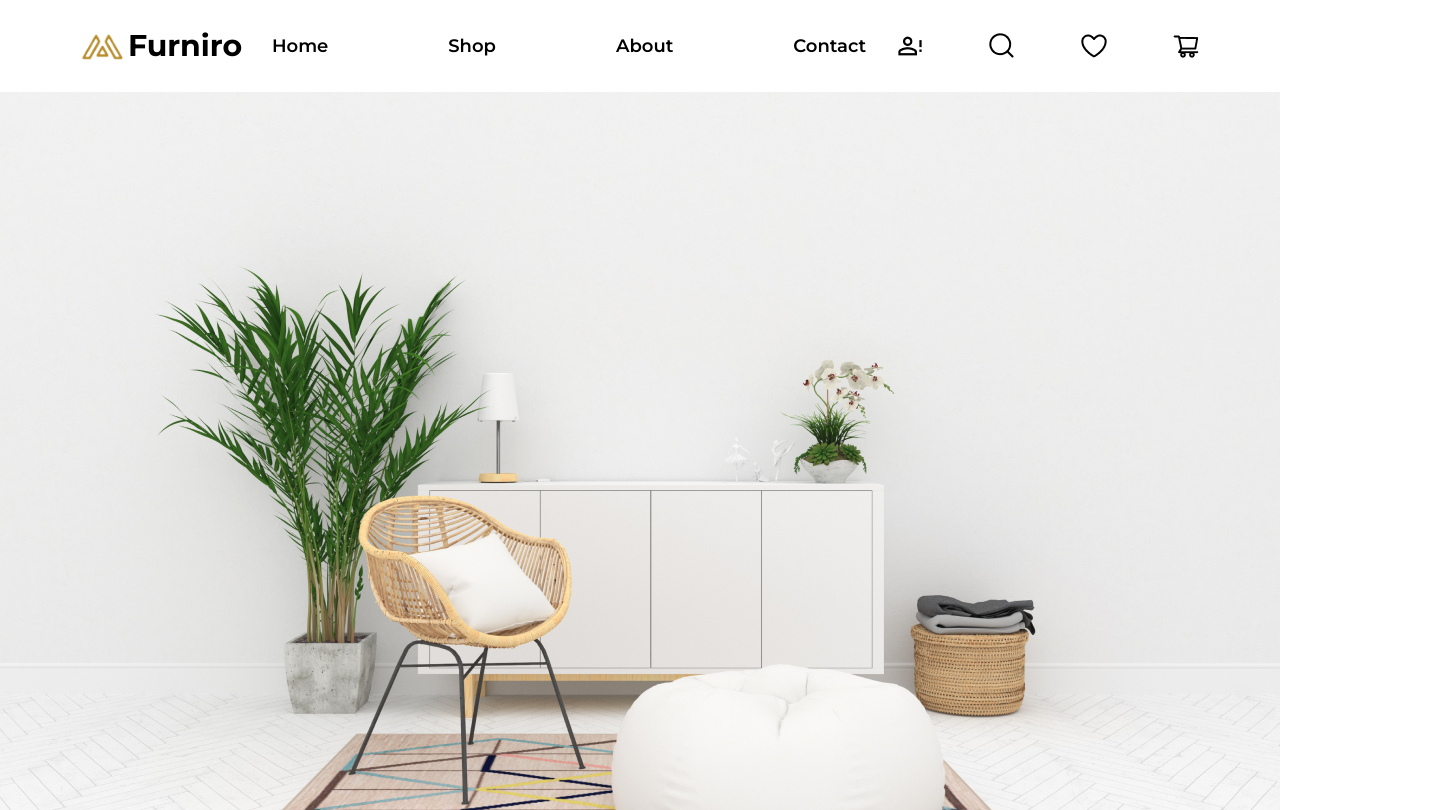
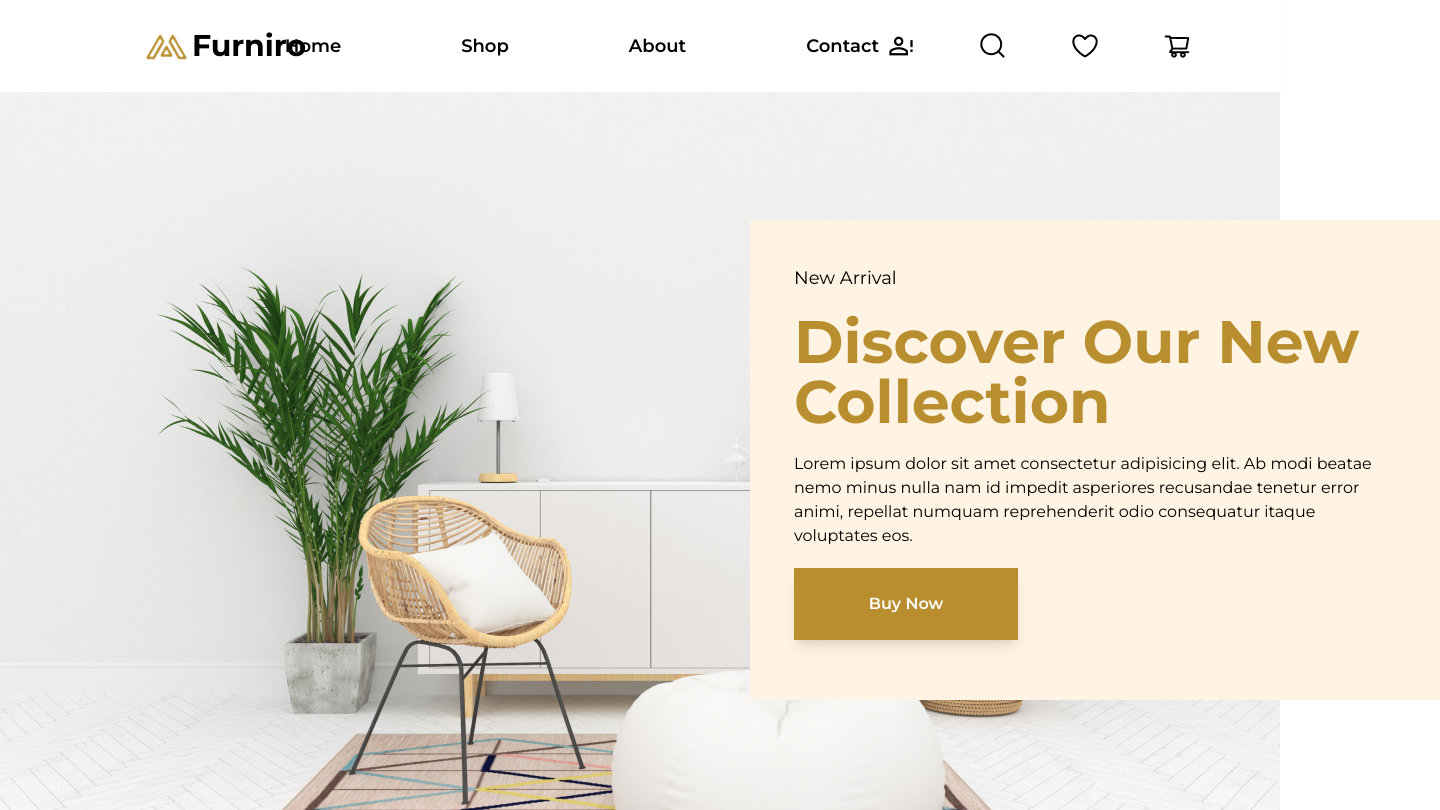
Before and after one commit to ocit17/furniro, a React (Vite) app: page / in a window 1280 px wide. Shown: the whole page, 1440 px wide, since content can reach past the window. Built offline with nearby package versions, Linux system fonts and the light colour scheme; a web font is replaced by a local one.

Commit message:
first commit

```diff
--- a/src/components/Banner.jsx
+++ b/src/components/Banner.jsx
@@ -1,5 +1,21 @@
 export default function Banner() {
   return (
-    <div className='bg-banner bg-auto bg-center h-[718px] aspect-auto'></div>
+    <div className='bg-banner bg-auto bg-center h-[718px] aspect-auto py-32 pl-[750px]'>
+      <div className='banner'>
+        <p className='text-lg'>New Arrival</p>
+        <p className='text-primary font-bold text-6xl'>
+          Discover Our New Collection
+        </p>
+        <p>
+          Lorem ipsum dolor sit amet consectetur adipisicing elit. Ab modi
+          beatae nemo minus nulla nam id impedit asperiores recusandae tenetur
+          error animi, repellat numquam reprehenderit odio consequatur itaque
+          voluptates eos.
+        </p>
+        <button className='bg-primary p-6 font-montserrat font-semibold text-white w-56 shadow-lg'>
+          Buy Now
+        </button>
+      </div>
+    </div>
   );
 }
--- a/src/components/Nav.jsx
+++ b/src/components/Nav.jsx
@@ -15,7 +15,7 @@ export default function Nav() {
   return (
     <header>
       <nav className='py-7 shadow-sm'>
-        <div className='flex justify-between items-center px-8 md:px-12 lg:px-20'>
+        <div className='flex mx-auto justify-between items-center px-8 md:px-12 lg:px-36'>
           {/* Logo */}
           <div className='flex items-center gap-1'>
             <img src={Logo} alt='logo' className='h-[29px]' />
--- a/src/index.css
+++ b/src/index.css
@@ -4,3 +4,9 @@
 @tailwind base;
 @tailwind components;
 @tailwind utilities;
+
+@layer components {
+    .banner {
+        @apply flex flex-col gap-5 mx-auto box-border border-secondary p-10 border-4 bg-secondary w-[690px] h-[480px];
+    }
+}
```
